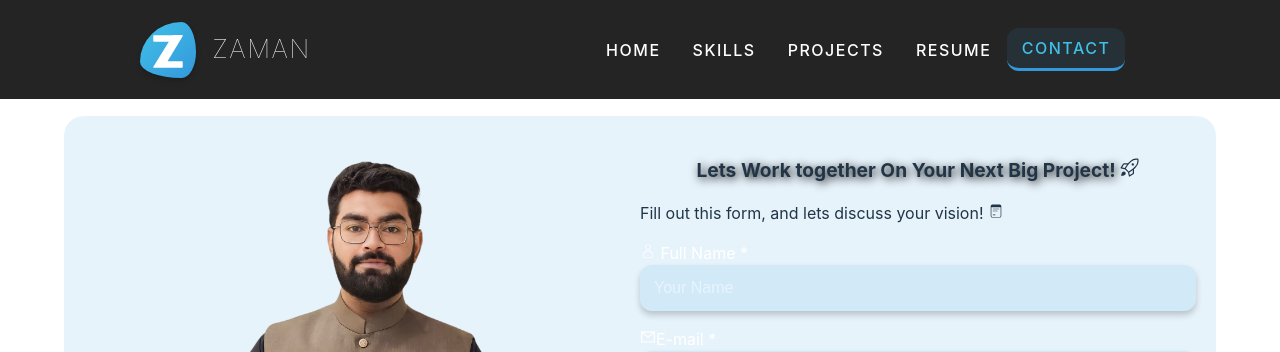
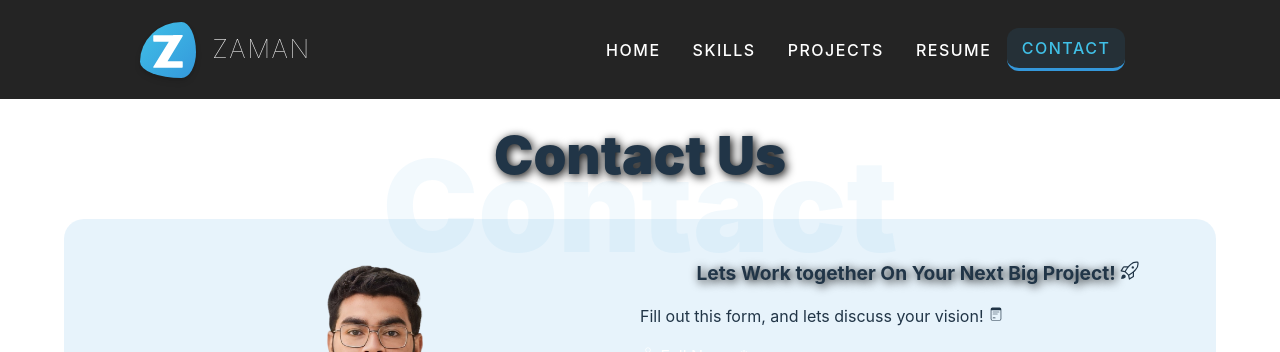
Before and after one commit to zamanmughal98/Zaman-Portfolio-React, a React (Vite) app: page /contact in a window 1280 px wide. Shown: the top 352 px of the page. Built offline with nearby package versions, Linux system fonts and the light colour scheme; no server answers.

Commit message:
added the heading and the shadow for the component

```diff
--- a/src/pages/ContactPage.jsx
+++ b/src/pages/ContactPage.jsx
@@ -1,10 +1,13 @@
 import '../styles/pages/ContactPage.css';
 
+import HeadingwithShadow from '../components/HeadingwithShadow';
 import ContactMe from '../components/contact/ContactMe';
 
 const ContactPage = () => {
   return (
     <section className="contactPageContainer">
+      <HeadingwithShadow title="Contact Us" shadow="Contact" />
+      <br />
       <ContactMe />
     </section>
   );
```
